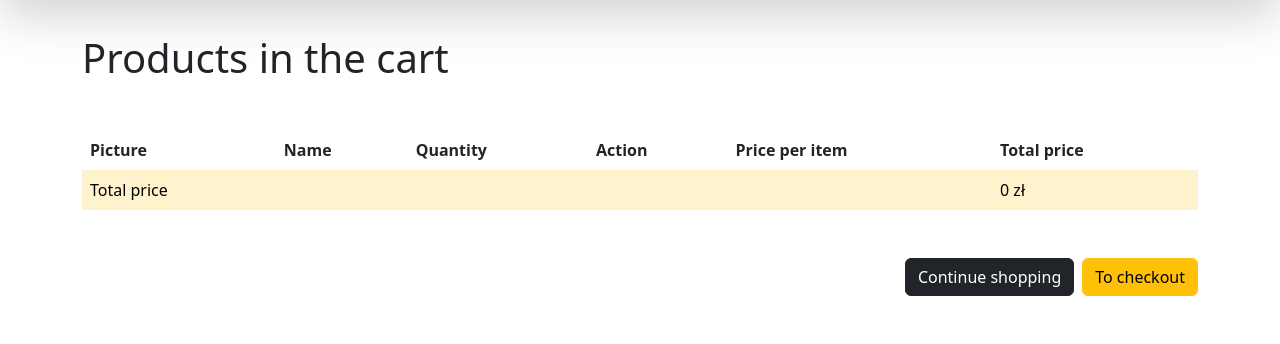
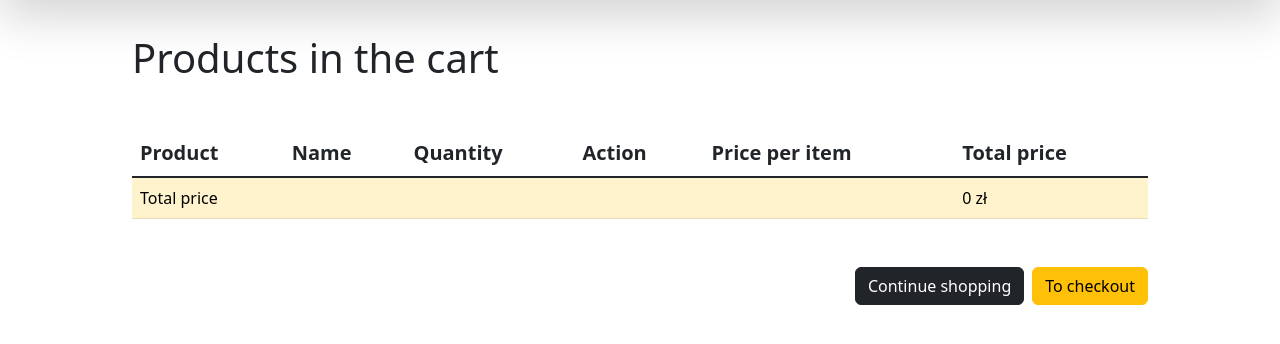
Before and after one commit to Marcin-Chudzik/django-webshop, a Django app: page /cart/ in a window 1280 px wide. Shown: the part 86-430 px from the top of the page. Run offline with Django 4.2, Linux system fonts and the light colour scheme.

Commit message:
Adding products to the cart functionality
Since now products can be added in any quantity to the session cart.

I did also fix for few small issues.

```diff
--- a/myshop/cart/cart.py
+++ b/myshop/cart/cart.py
@@ -41,12 +41,12 @@ class Cart:
         self.session = request.session
         self.cart = self.session.get(settings.CART_SESSION_ID, {})
 
-    def __iter__(self, product):
+    def __iter__(self):
         """
         Iterates through the user's shopping cart and retrieves products from the database.
         """
         product_ids = self.cart.keys()
-        products = Product.object.filter(id__in=product_ids)
+        products = Product.objects.filter(id__in=product_ids)
         cart = self.cart.copy()
 
         for product in products:
@@ -65,6 +65,7 @@ class Cart:
 
     def save(self) -> None:
         # Marks the session as "modified" to make sure it is saved.
+        print(self.session[settings.CART_SESSION_ID])
         self.session.modified = True
 
     def add(self, product: object, quantity: int = 1, update_quantity: bool = False) -> None:
--- a/myshop/cart/templates/cart/detail.html
+++ b/myshop/cart/templates/cart/detail.html
@@ -8,18 +8,18 @@
 {% block content %}
   <div class="container">
     <h1>Products in the cart</h1>
-      <table class="table table-borderless my-5">
+      <table class="table my-5">
         <thead>
           <tr>
-            <th scope="col">Picture</th>
-            <th scope="col">Name</th>
-            <th scope="col">Quantity</th>
-            <th scope="col">Action</th>
-            <th scope="col">Price per item</th>
-            <th scope="col">Total price</th>
+            <th class="fs-5" scope="col">Product</th>
+            <th class="fs-5" scope="col">Name</th>
+            <th class="fs-5" scope="col">Quantity</th>
+            <th class="fs-5" scope="col">Action</th>
+            <th class="fs-5" scope="col">Price per item</th>
+            <th class="fs-5" scope="col">Total price</th>
           </tr>
         </thead>
-        <tbody class="table-group-divider">
+        <tbody class="table-group-divider align-middle">
           {% for item in cart %}
             {% with product=item.product %}
               <tr>
@@ -28,11 +28,11 @@
                     <img src="{% if product.image %} {{ product.image.url }} {% else %} {% static 'shop/img/null.webp' %} {% endif %}" alt="image">
                   </a>
                 </td>
-                <td>{{ product.name }}</td>
-                <td>{{ item.quantity }}</td>
-                <td><a href="{% url 'cart:cart_remove' product.id %}">Delete</a></td>
-                <td>{{ item.price }} zł</td>
-                <td>{{ item.total_price }} zł</td>
+                <td class="fs-5">{{ product.name }}</td>
+                <td class="fs-5">{{ item.quantity }}</td>
+                <td class="fs-5"><a href="{% url 'cart:cart_remove' product.id %}">Delete</a></td>
+                <td class="fs-5">{{ item.price }} zł</td>
+                <td class="fs-5">{{ item.total_price }} zł</td>
               </tr>
             {% endwith %}
           {% endfor %}
--- a/myshop/cart/urls.py
+++ b/myshop/cart/urls.py
@@ -6,5 +6,5 @@ app_name = 'cart'
 urlpatterns = [
     path('', views.cart_detail, name='cart_detail'),
     path('add/<int:product_id>/', views.cart_add, name='cart_add'),
-    path('remove/<int:product_id/', views.cart_remove, name='cart_remove'),
+    path('remove/<int:product_id>/', views.cart_remove, name='cart_remove'),
 ]
--- a/myshop/cart/views.py
+++ b/myshop/cart/views.py
@@ -18,7 +18,7 @@ def cart_add(request, product_id):
 
     if form.is_valid():
         cd = form.cleaned_data
-        cart.add(product=product, quantity=cd['quantity'], update_quantity=cd['update'])
+        cart.add(product=product, quantity=cd['quantity'], update_quantity=cd['override'])
     return redirect('cart:cart_detail')
 
 
--- a/myshop/shop/views.py
+++ b/myshop/shop/views.py
@@ -1,4 +1,5 @@
 from django.shortcuts import render, get_object_or_404
+from cart.forms import CartAddProductForm
 from .models import Product, Category
 
 
@@ -15,4 +16,6 @@ def product_list(request, category_slug=None):
 
 def product_detail(request, product_id, slug):
     product = get_object_or_404(Product, id=product_id, slug=slug, available=True)
-    return render(request, 'shop/product/detail.html', {'product': product})
+    form = CartAddProductForm()
+
+    return render(request, 'shop/product/detail.html', {'product': product, 'cart_product_form': form})
--- a/myshop/static/shop/css/style.css
+++ b/myshop/static/shop/css/style.css
@@ -7,7 +7,7 @@ html {
 }
 
 body {
-    margin-top: 120px;
+    margin: 120px;
 }
 
 footer {
@@ -91,3 +91,8 @@ footer .container {
 .product-details-image {
     max-width: 30%;
 }
+
+tr img {
+  width: auto;
+  height: 180px;
+}
```
Also changed, not shown: myshop/shop/templates/shop/product/detail.html (+7 -2 lines).
